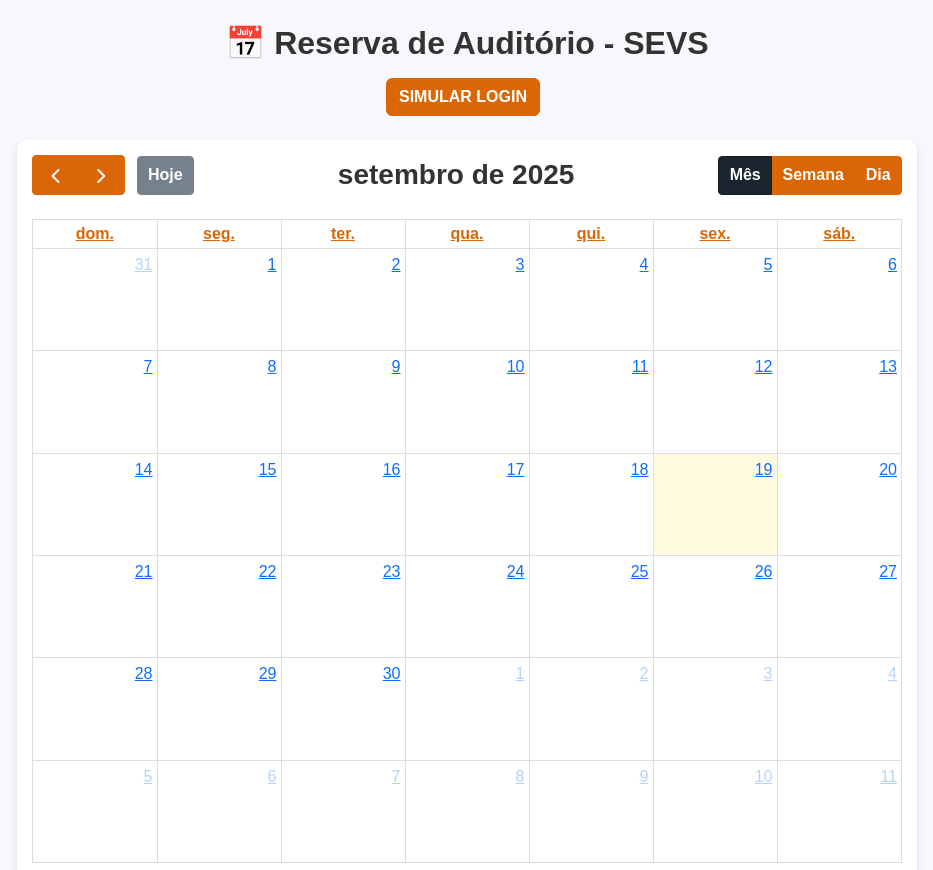
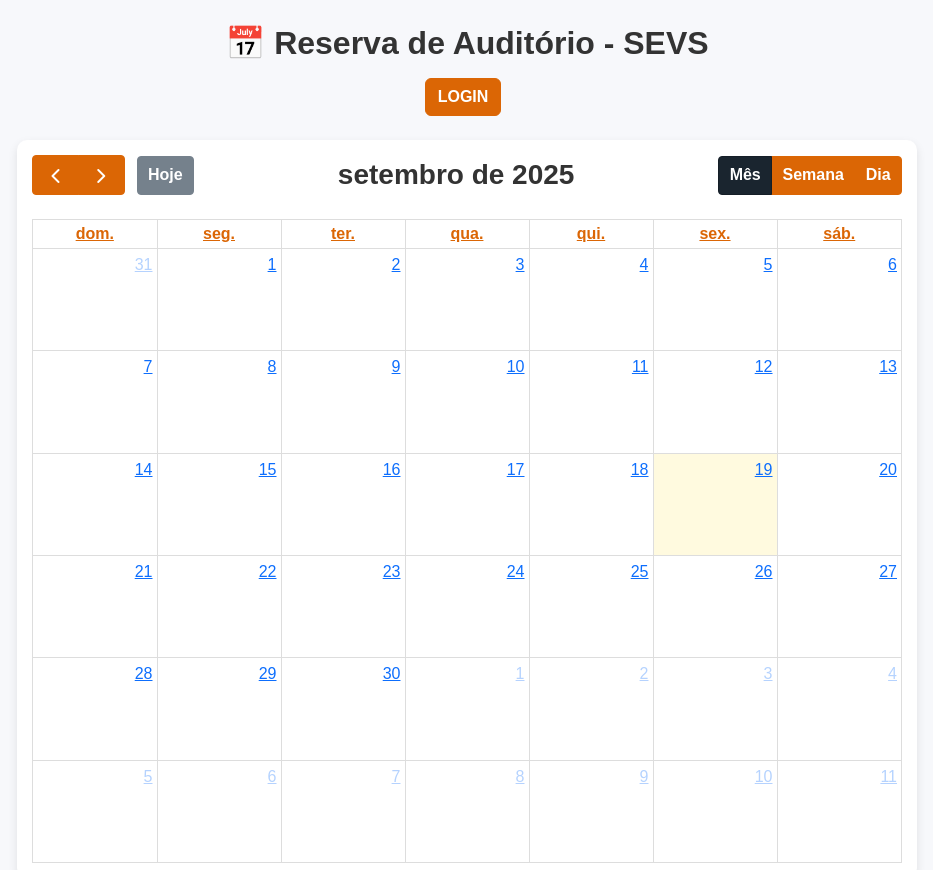
Before and after one commit to sevsrecife/reserva_auditorio, a plain HTML site: page index.html in a window 1280 px wide. Shown: the top 870 px of the page, without its empty margins (173-1106 px from the left). Drawn offline with nearby package versions, Linux system fonts and the light colour scheme; no server answers.

Commit message:
correção no texto do botão de login

```diff
--- a/index.html
+++ b/index.html
@@ -15,7 +15,7 @@
   <div class="container text-center mt-4">
     <h2>📅 Reserva de Auditório - SEVS</h2>
     <div id="user-info" class="mt-3 mb-4">
-      <button id="loginBtn" class="btn btn-orange me-2">Simular Login</button>
+      <button id="loginBtn" class="btn btn-orange me-2">Login</button>
       <button id="logoutBtn" class="btn btn-outline-danger d-none">Sair</button>
       <span id="userName" class="fw-bold"></span>
     </div>
```
